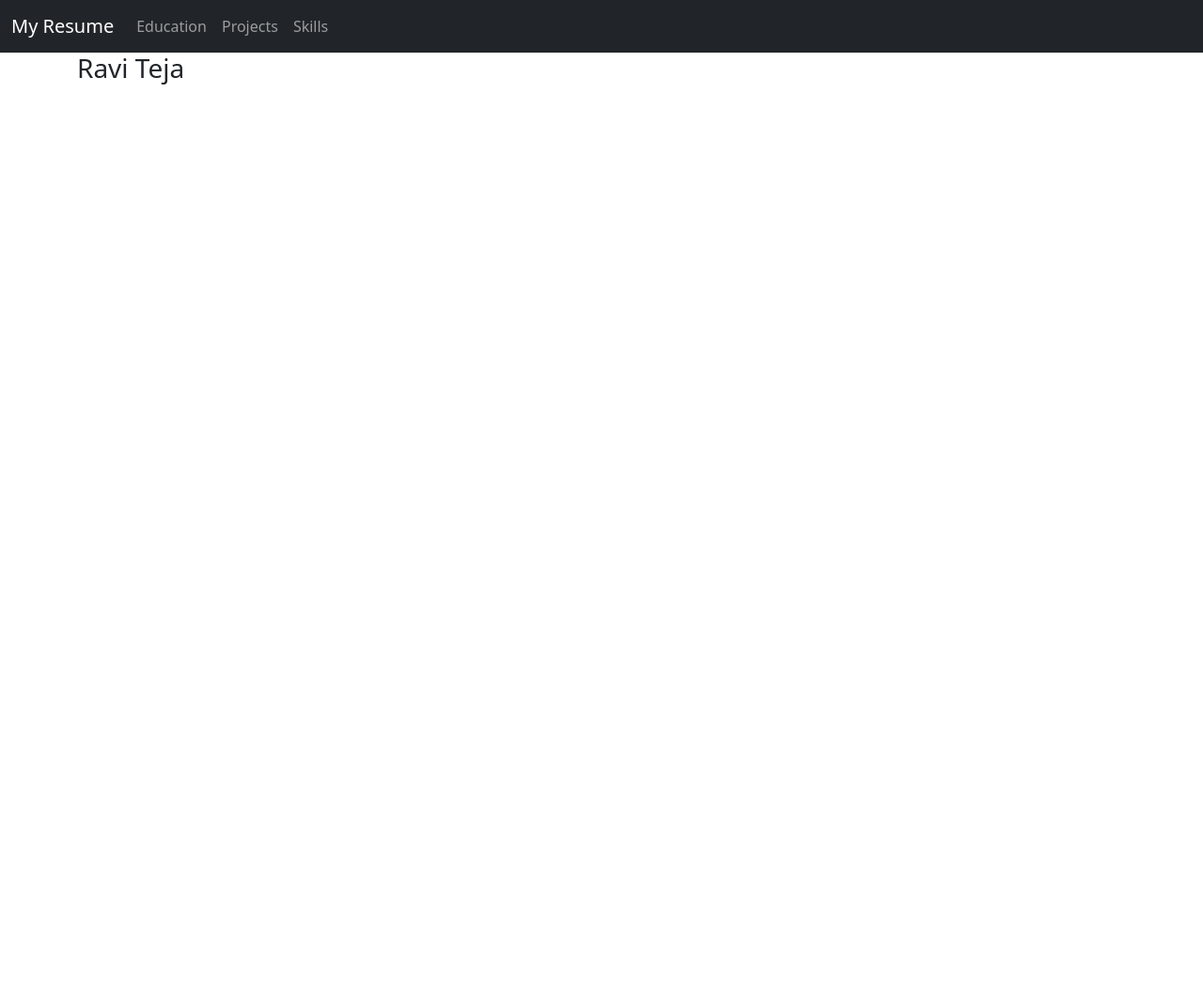
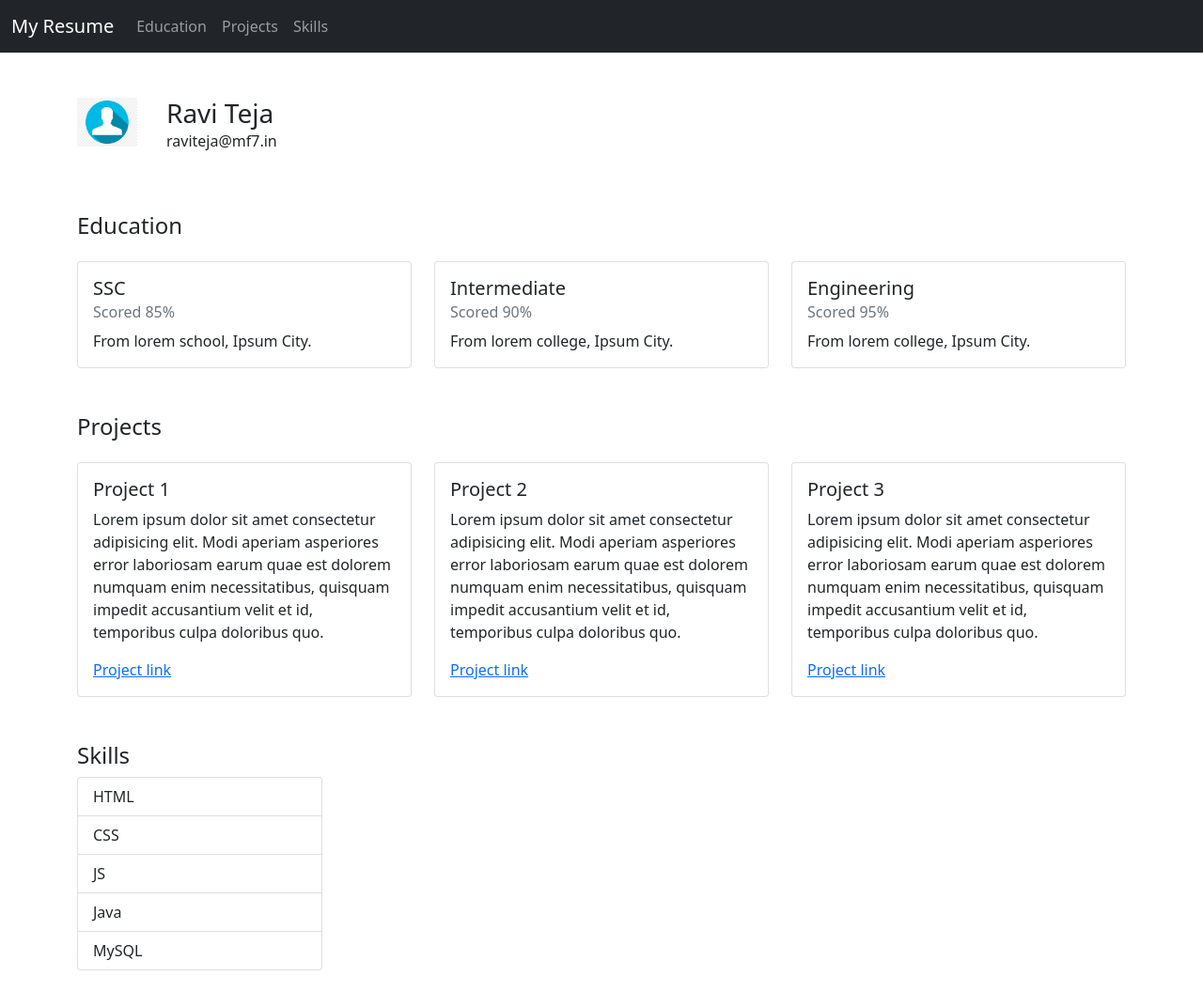
Before and after one commit to insidert/front-end-factory, a plain HTML site: page resume-bootstrap.html in a window 1280 px wide. Shown: the whole page at 94% size. Before the commit the page ends 800 px from the top, so only its background shows below. Drawn offline with Linux system fonts and the light colour scheme.

Commit message:
Resume with bootstrap framework.

```diff
--- a/resume-bootstrap.html
+++ b/resume-bootstrap.html
@@ -4,7 +4,7 @@
   <meta charset="UTF-8">
   <meta http-equiv="X-UA-Compatible" content="IE=edge">
   <meta name="viewport" content="width=device-width, initial-scale=1.0">
-  <title>Document</title>
+  <title>Resume With Bootstrap</title>
   <link rel="stylesheet" href="bootstrap/css/bootstrap.css">
 </head>
 <body>
@@ -30,12 +30,98 @@
     </div>
   </nav>
 
-  <div class="container">
-    <div class="row">
-      <div class="col">
-        <h3>Ravi Teja</h3>
+  <div class="container mb-5">
+    <div class="row mt-5">
+      <div class="col-1">
+        <img src="images/avatar.png" alt="avatar" width="64">
+      </div>
+      <div class="col-11">
+        <h3 class="mb-0">Ravi Teja</h3>
+        <p>raviteja@mf7.in</p>
+      </div>
+    </div>
+
+    <div class="row mt-5">
+      <div class="col-12 mb-3">
+        <h4>Education</h4>
+      </div>
+      <div class="col-4">
+        <div class="card">
+          <div class="card-body">
+            <h5 class="card-title">SSC</h5>
+            <h6 class="card-subtitle mb-2 text-muted">Scored 85%</h6>
+            <p class="card-text">From lorem school, Ipsum City.</p>
+          </div>
+        </div>
+      </div>
+      <div class="col-4">
+        <div class="card">
+          <div class="card-body">
+            <h5 class="card-title">Intermediate</h5>
+            <h6 class="card-subtitle mb-2 text-muted">Scored 90%</h6>
+            <p class="card-text">From lorem college, Ipsum City.</p>
+          </div>
+        </div>
+      </div>
+      <div class="col-4">
+        <div class="card">
+          <div class="card-body">
+            <h5 class="card-title">Engineering</h5>
+            <h6 class="card-subtitle mb-2 text-muted">Scored 95%</h6>
+            <p class="card-text">From lorem college, Ipsum City.</p>
+          </div>
+        </div>
+      </div>
+    </div>
+
+    <div class="row mt-5">
+      <div class="col-12 mb-3">
+        <h4>Projects</h4>
+      </div>
+      <div class="col-4">
+        <div class="card">
+          <div class="card-body">
+            <h5 class="card-title">Project 1</h5>
+            <p class="card-text">Lorem ipsum dolor sit amet consectetur adipisicing elit. Modi aperiam asperiores error laboriosam earum quae est dolorem numquam enim necessitatibus, quisquam impedit accusantium velit et id, temporibus culpa doloribus quo.</p>
+            <a href="#">Project link</a>
+          </div>
+        </div>
+      </div>
+      <div class="col-4">
+        <div class="card">
+          <div class="card-body">
+            <h5 class="card-title">Project 2</h5>
+            <p class="card-text">Lorem ipsum dolor sit amet consectetur adipisicing elit. Modi aperiam asperiores error laboriosam earum quae est dolorem numquam enim necessitatibus, quisquam impedit accusantium velit et id, temporibus culpa doloribus quo.</p>
+            <a href="#">Project link</a>
+          </div>
+        </div>
+      </div>
+      <div class="col-4">
+        <div class="card">
+          <div class="card-body">
+            <h5 class="card-title">Project 3</h5>
+            <p class="card-text">Lorem ipsum dolor sit amet consectetur adipisicing elit. Modi aperiam asperiores error laboriosam earum quae est dolorem numquam enim necessitatibus, quisquam impedit accusantium velit et id, temporibus culpa doloribus quo.</p>
+            <a href="#">Project link</a>
+          </div>
+        </div>
+      </div>
+    </div>
+
+    <div class="row mt-5">
+      <div class="col-12">
+        <h4>Skills</h4>
+      </div>
+      <div class="col-3">
+        <ul class="list-group">
+          <li class="list-group-item">HTML</li>
+          <li class="list-group-item">CSS</li>
+          <li class="list-group-item">JS</li>
+          <li class="list-group-item">Java</li>
+          <li class="list-group-item">MySQL</li>
+        </ul>
       </div>
     </div>
   </div>
+
 </body>
 </html>
```
